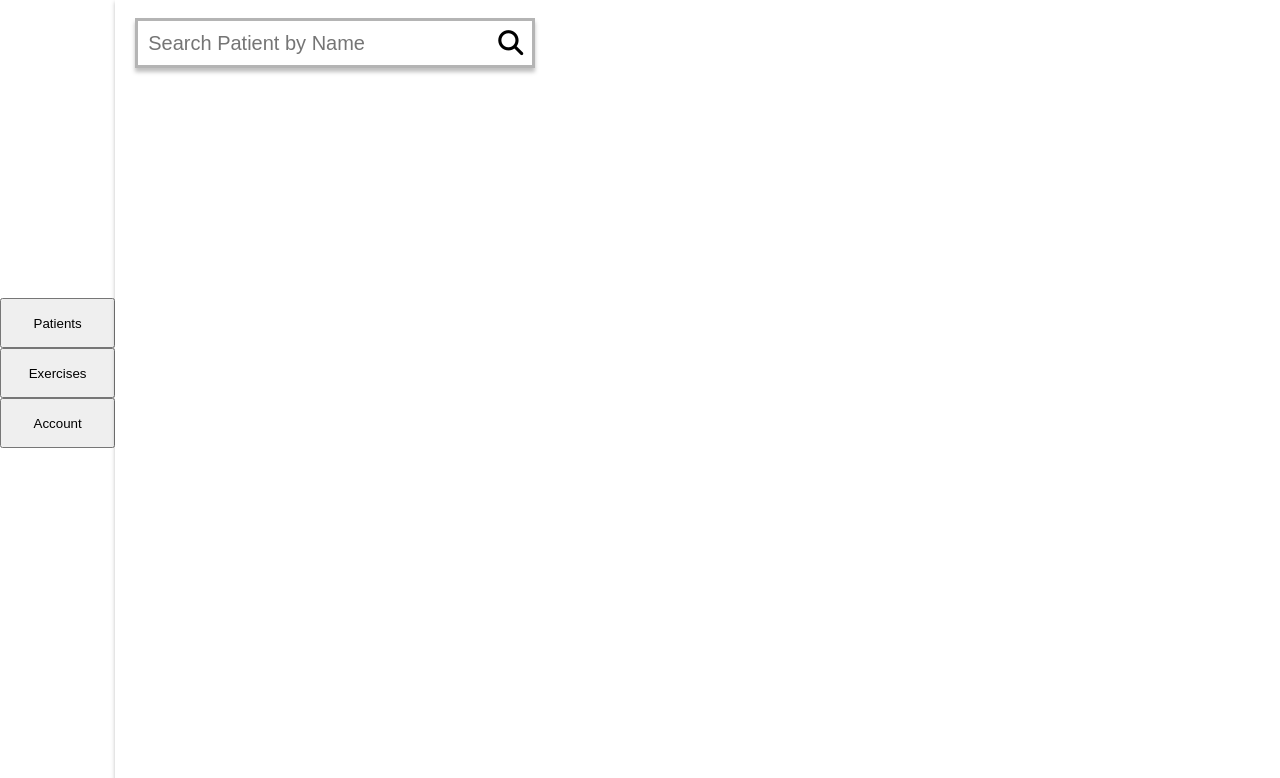
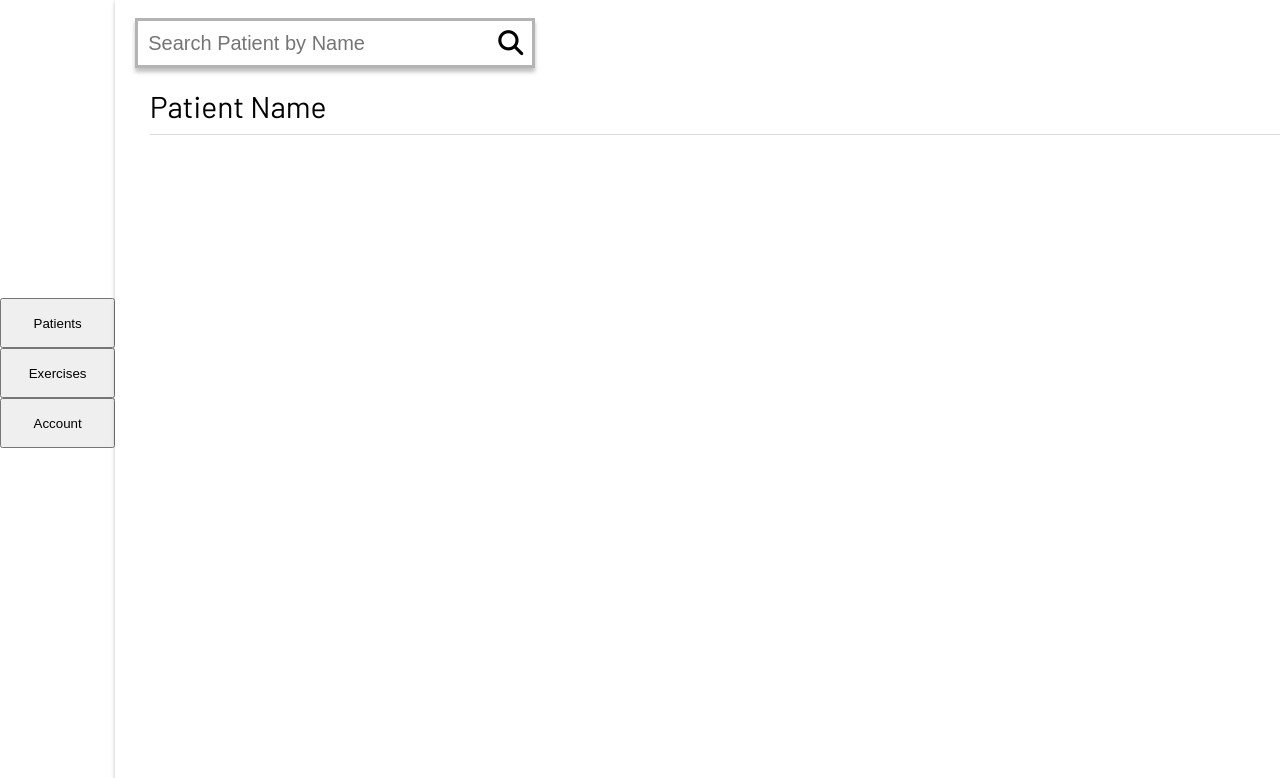
Before and after one commit to JustinLaw-dev/Exercise-App, a plain HTML site: page public/main.html in a window 1280 px wide. Shown: the part 165-943 px from the top of the page. Drawn offline with Linux system fonts and the light colour scheme; no server answers.

Commit message:
added patient name header

```diff
--- a/public/main.html
+++ b/public/main.html
@@ -59,6 +59,11 @@
                 </p>
               </div>
             </div>
+            <div class="list__wrapper">
+              <ul class="list__patients">
+                <li>Patient Name</li>
+              </ul>
+            </div>
           </div>
           <div class="tabs__panel" id="exercisesContent">
             <p>Exercises page is open!</p>
@@ -69,6 +74,8 @@
         </div>
       </div>
     </div>
+
+    <!-- Add Patient Modal -->
 
     <!-- The core Firebase JS SDK is always required and must be listed first -->
     <script src="https://www.gstatic.com/firebasejs/7.17.1/firebase-app.js"></script>
--- /dev/null
+++ b/sass/components/_list.scss
@@ -0,0 +1,16 @@
+.list {
+  &__wrapper {
+    width: 95%;
+    margin: 2rem auto;
+  }
+
+  &__patients {
+    font-size: 3rem;
+    list-style: none;
+
+    li {
+      padding-bottom: 1rem;
+      border-bottom: 1px solid #dcdcdc;
+    }
+  }
+}
--- a/sass/main.scss
+++ b/sass/main.scss
@@ -1,15 +1,16 @@
-@import "abstracts/utilities";
-@import "abstracts/variables";
+@import 'abstracts/utilities';
+@import 'abstracts/variables';
 
-@import "base/reset";
-@import "base/typography";
+@import 'base/reset';
+@import 'base/typography';
 
-@import "components/button";
-@import "components/form";
-@import "components/tabs";
-@import "components/searchbar";
+@import 'components/button';
+@import 'components/form';
+@import 'components/tabs';
+@import 'components/searchbar';
+@import 'components/list';
 
-@import "layout/forms";
-@import "layout/grid";
+@import 'layout/forms';
+@import 'layout/grid';
 
-@import "pages/signup";
+@import 'pages/signup';
```
Also changed, not shown: sass/main.css, 1 other file.
